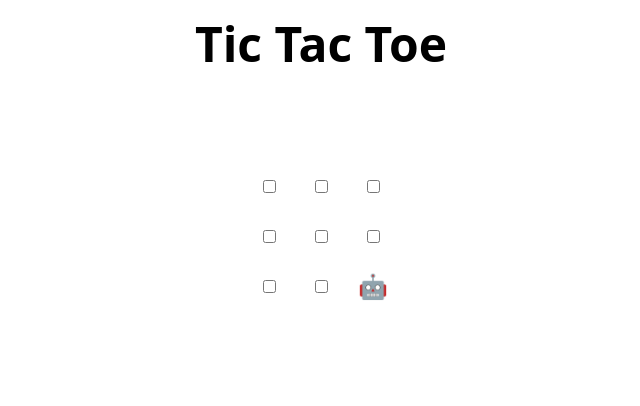
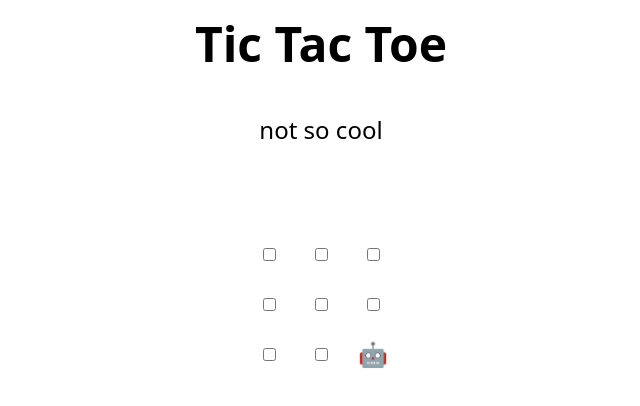
Before and after one commit to domingosvaloi/skills-review-pull-req, a plain HTML site: page index.html in a window 1280 px wide. Shown: the whole page, without its empty margins (319-959 px from the left). Drawn offline with Linux system fonts and the light colour scheme.

Commit message:
Update index.html
with credetial

```diff
--- a/index.html
+++ b/index.html
@@ -45,7 +45,7 @@
     <td><input type="checkbox" /></td>
     <td><input type="checkbox" /></td>
   </tr>
-</table>
+not so cool
 
 <h2 hidden>Game over, refresh to play again 🧑‍💻 🤖!</h2>
 
```
